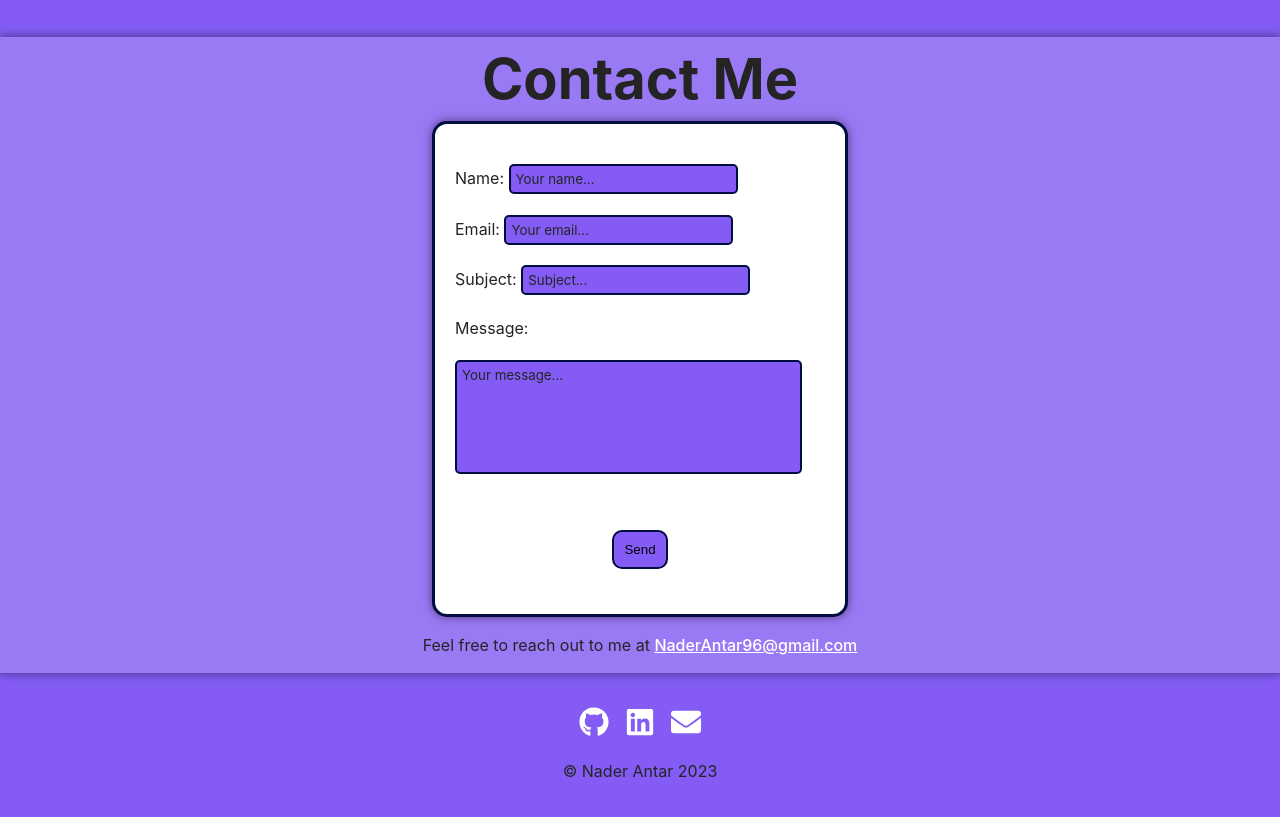
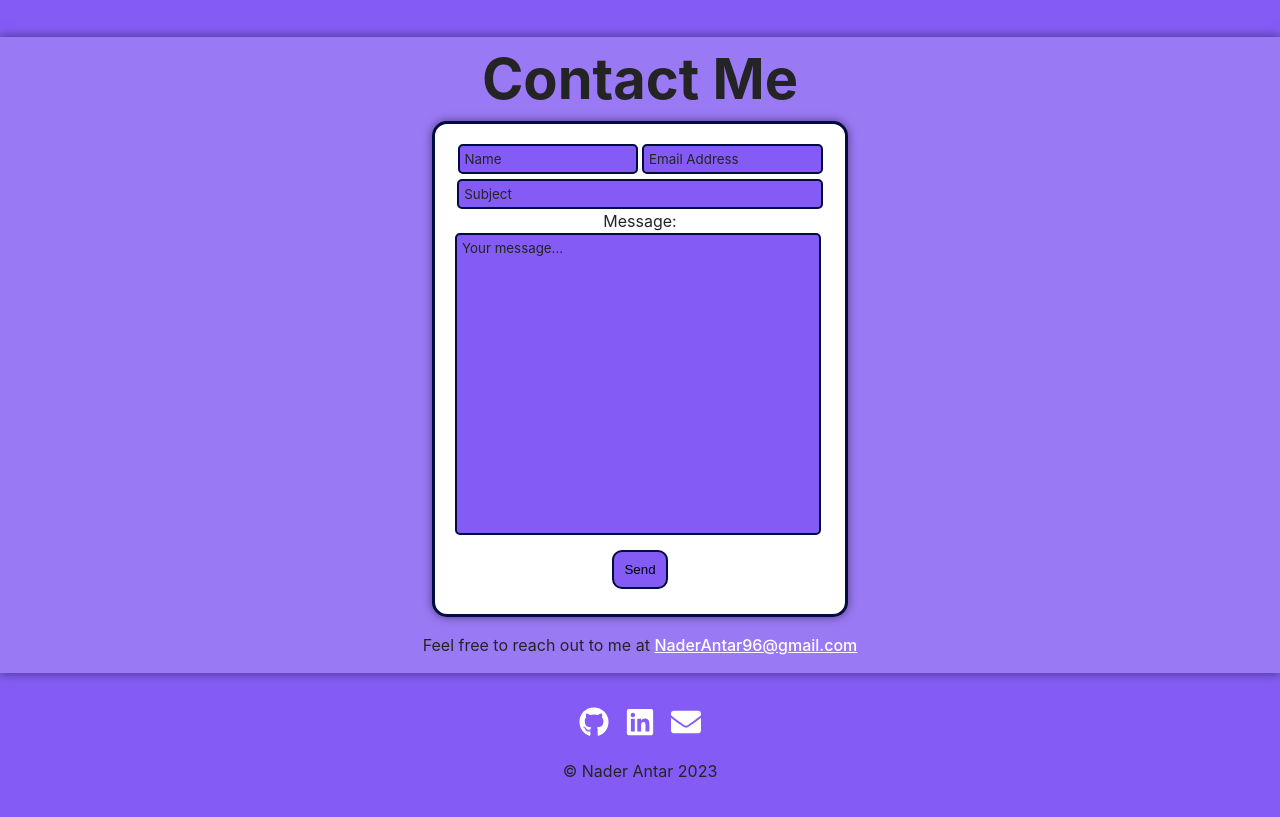
Before and after one commit to nadocodes/nader-antar, a React (Vite) app: page / in a window 1280 px wide. Shown: the part 2240-3057 px from the top of the page. Built offline with nearby package versions, Linux system fonts and the light colour scheme.

Commit message:
updated contact me form for better ux

```diff
--- a/src/components/Contact/Contact.css
+++ b/src/components/Contact/Contact.css
@@ -8,7 +8,6 @@
 .ContactForm {
     display: flex;
     flex-direction: column;
-    align-items: flex-start;
     justify-content: space-evenly;
     height: 450px;
     width: 370px;
@@ -51,26 +50,44 @@
 .contactInput::placeholder {
     color: var(--text-color);
     opacity: 1; /* Firefox */
-  }
+}
+
+.formField {
+    display: flex;
+    flex-flow: row wrap;
+    justify-content: center;
+    gap: 5px 2px;
+}
+
+#name {
+    width: 45%;
+}
+
+#email {
+    width: 45%;
+}
+
+#subject {
+    width: 95%;
+}
 
 #message {
-    width: 90%;
-    height: 100px;
+    width: 95%;
+    height: 500px;
     resize: none;
     border: 2px solid var(--border-color);
     border-radius: 5px;
     background-color: var(--primary-bg-color);
     color: var(--text-color);
-    font-family: var(--font-family);
     padding: 5px;
 }
 
 #success {
-    color: green;
+    color: #35af35;
 }
 
 #warning {
-    color: yellow;
+    color: #fc9c2f;
 }
 
 @media screen and (max-width: 768px) {
--- a/src/components/Contact/Contact.tsx
+++ b/src/components/Contact/Contact.tsx
@@ -66,16 +66,12 @@ function Contact() {
       <h2>Contact Me</h2>
       <form className='ContactForm' onSubmit={sendMail}>
         <div className='formField'>
-          <label htmlFor='name'>Name: </label>
-          <input type='text' id='name' className='contactInput' name='name' placeholder='Your name...' value={name} onChange={handleNameChange} />
-        </div>
-        <div className='formField'>
-          <label htmlFor='email'>Email: </label>
-          <input type='email' id='email' className='contactInput' name='email' placeholder='Your email...' value={email} onChange={handleEmailChange}/>
-        </div>
-        <div className='formField'>
-          <label htmlFor='subject'>Subject: </label>
-          <input type='text' id='subject' className='contactInput' name='subject' placeholder='Subject...' value={subject} onChange={handleSubjectChange}/>
+          <label htmlFor='name' />
+          <input type='text' id='name' className='contactInput' name='name' placeholder='Name' value={name} onChange={handleNameChange} />
+          <label htmlFor='email' />
+          <input type='email' id='email' className='contactInput' name='email' placeholder='Email Address' value={email} onChange={handleEmailChange}/>
+          <label htmlFor='subject' />
+          <input type='text' id='subject' className='contactInput' name='subject' placeholder='Subject' value={subject} onChange={handleSubjectChange}/>
         </div>
         <label htmlFor='message'>Message: </label>
         <textarea id='message' className='contactInput' name='message' placeholder='Your message...' value={message} onChange={handleMessageChange} ></textarea>
```
